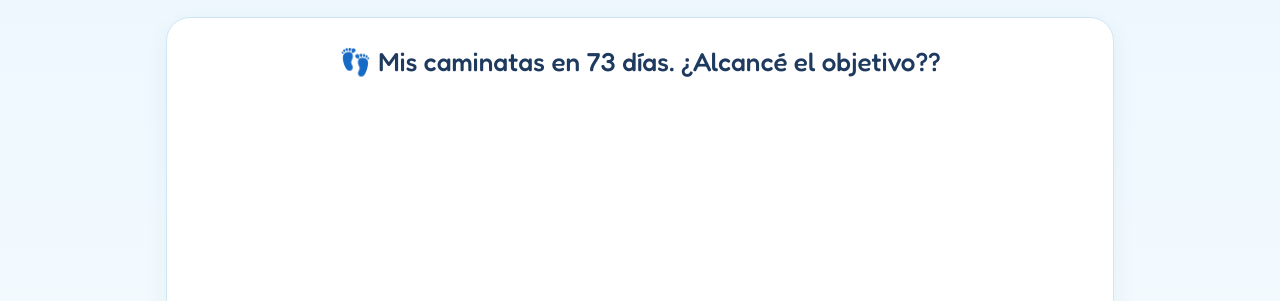
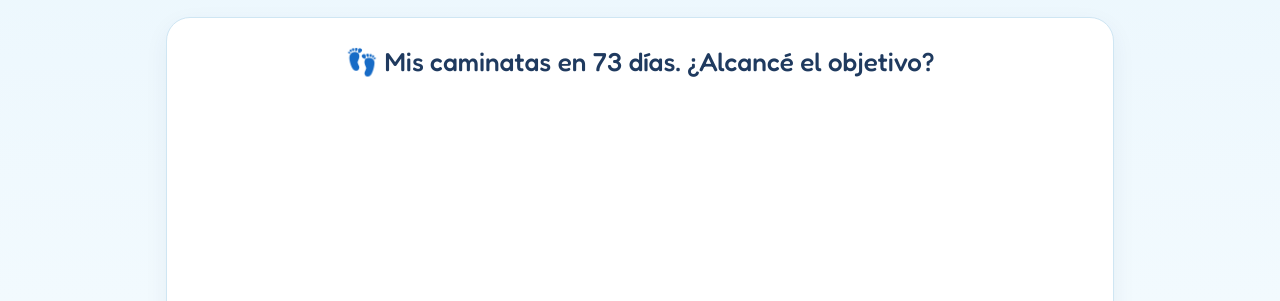
Before and after one commit to Matiasilari02/infovis, a plain HTML site: page Mis caminatas/Mis caminatas.html in a window 1280 px wide. Shown: the part 499-800 px from the top of the page. Drawn offline with nearby package versions, Linux system fonts and the light colour scheme; a script that the page names is missing.

Commit message:
Fix typo in heading of Mis caminatas.html

```diff
--- a/Mis caminatas/Mis caminatas.html
+++ b/Mis caminatas/Mis caminatas.html
@@ -228,7 +228,7 @@
     </ul>
 
     <section class="grafico">
-      <h2>👣 Mis caminatas en 73 días. ¿Alcancé el objetivo??</h2>
+      <h2>👣 Mis caminatas en 73 días. ¿Alcancé el objetivo?</h2>
       <div style="min-height:1877px" id="datawrapper-vis-38s4w"><script type="text/javascript" defer src="https://datawrapper.dwcdn.net/38s4w/embed.js" charset="utf-8" data-target="#datawrapper-vis-38s4w"></script><noscript><img src="https://datawrapper.dwcdn.net/38s4w/full.png" alt="Bar Chart" /></noscript></div>
 
       <h2>🗓️ Calendario de caminatas</h2>
```
